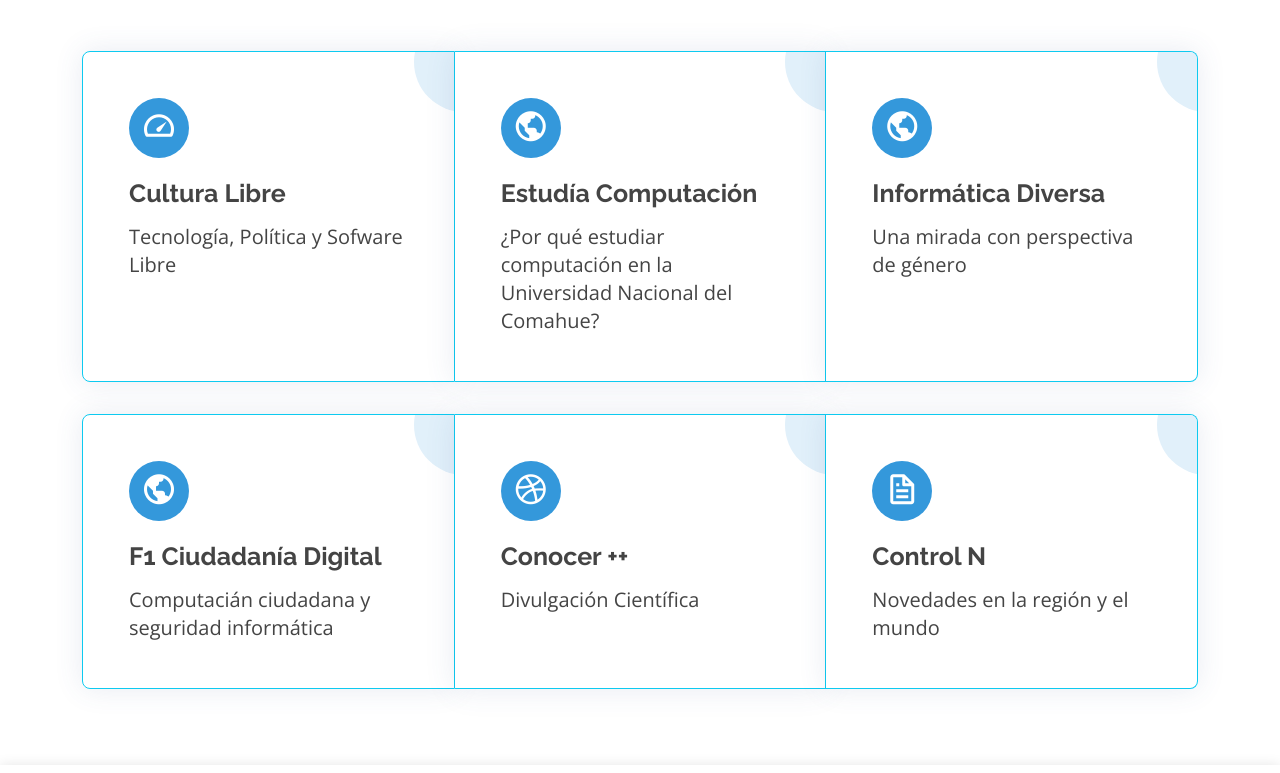
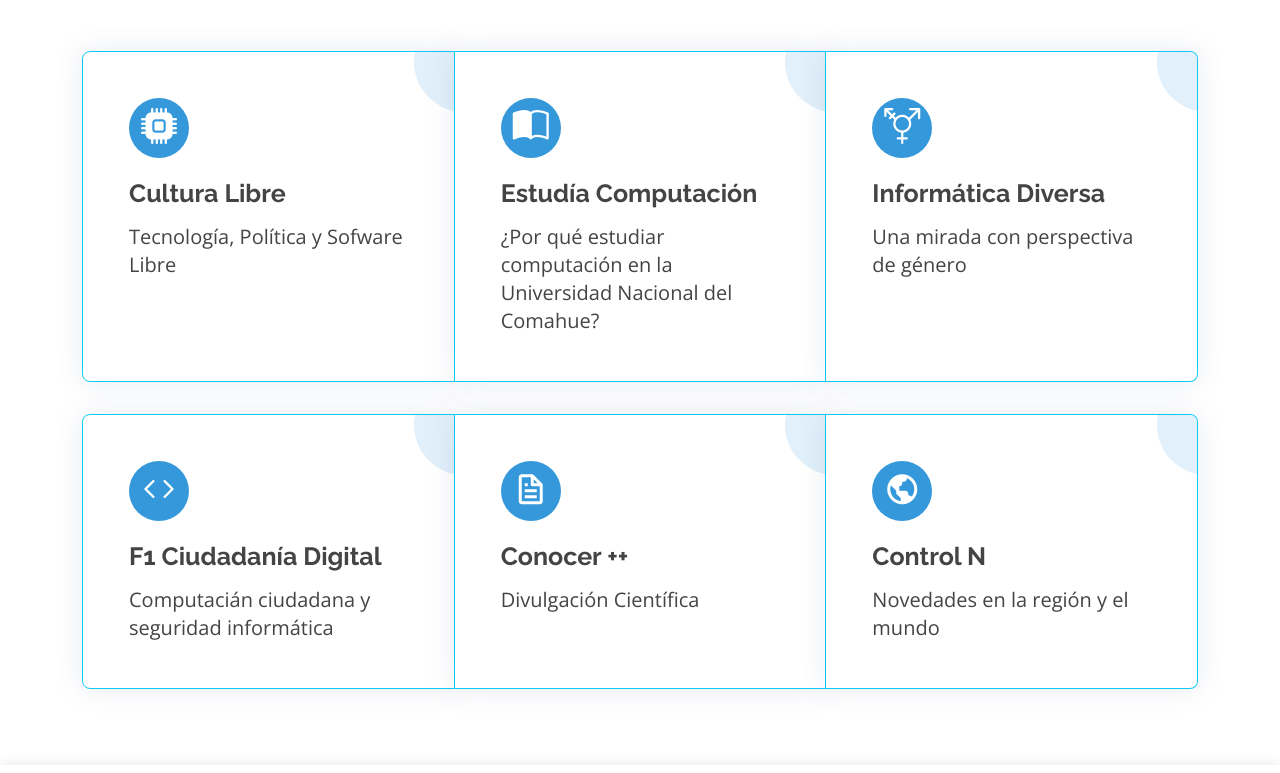
Before and after one commit to cnngimenez/web-controlz, a plain HTML site: page www/index.html in a window 1280 px wide. Shown: the part 1682-2455 px from the top of the page. Drawn offline with nearby package versions, Linux system fonts and the light colour scheme.

Commit message:
Pagina V:0.1.1

```diff
--- a/www/index.html
+++ b/www/index.html
@@ -115,21 +115,21 @@
           <div class="card-group">
             <div class="card border-info mb-3 mt-3 icon-box" data-aos="fade-up">
               <div class="card-body">
-                <div class="icon"><i class="bx bx-tachometer"></i></div>
+                <div class="icon"><i class="bi bi-cpu-fill"></i></div>
                 <h4 class="title">Cultura Libre</h4>
                 <p class="description">Tecnología, Política y Sofware Libre</p>
               </div>
             </div>
             <div class="card border-info mb-3 mt-3 icon-box" data-aos="fade-up">
               <div class="card-body">
-                <div class="icon"><i class="bx bx-world"></i></div>
+                <div class="icon"><i class="bi bi-book-half"></i></div>
                 <h4 class="title">Estudía Computación</h4>
                 <p class="description">¿Por qué estudiar computación en la Universidad Nacional del Comahue?</p>
               </div>
             </div>
             <div class="card border-info mb-3 mt-3 icon-box" data-aos="fade-up">
               <div class="card-body">
-                <div class="icon"><i class="bx bx-world"></i></div>
+                <div class="icon"><i class="bi bi-gender-trans"></i></div>
                 <h4 class="title">Informática Diversa</h4>
                 <p class="description">Una mirada con perspectiva de género</p>
               </div>
@@ -139,21 +139,21 @@
           <div class="card-group">
             <div class="card border-info mb-3 mt-3 icon-box" data-aos="fade-up">
               <div class="card-body">
-                <div class="icon"><i class="bx bx-world"></i></div>
+                <div class="icon"><i class="bi bi-code"></i></div>
                 <h4 class="title">F1 Ciudadanía Digital</h4>
                 <p class="description">Computacián ciudadana y seguridad informática</p>
               </div>
             </div>
             <div class="card border-info mb-3 mt-3 icon-box" data-aos="fade-up">
               <div class="card-body">
-                <div class="icon"><i class="bx bxl-dribbble"></i></div>
+                <div class="icon"><i class="bx bx-file"></i></div>
                 <h4 class="title">Conocer ++</h4>
                 <p class="description">Divulgación Científica</p>
               </div>
             </div>
             <div class="card border-info mb-3 mt-3 icon-box" data-aos="fade-up">
               <div class="card-body">
-                <div class="icon"><i class="bx bx-file"></i></div>
+                <div class="icon"><i class="bx bx-world"></i></div>
                 <h4 class="title">Control N</h4>
                 <p class="description">Novedades en la región y el mundo</p>
               </div>
```
